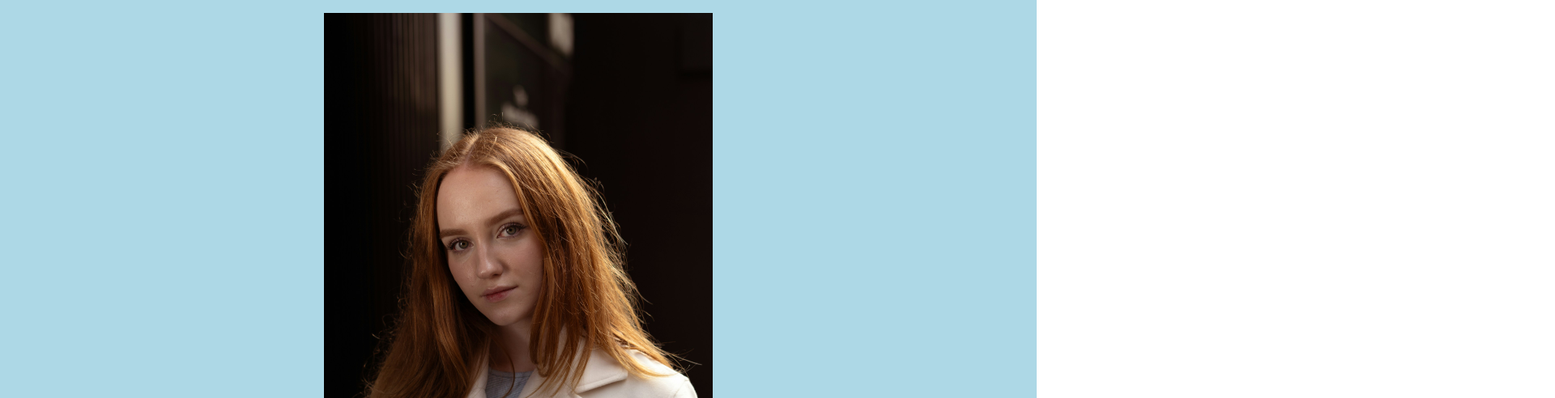
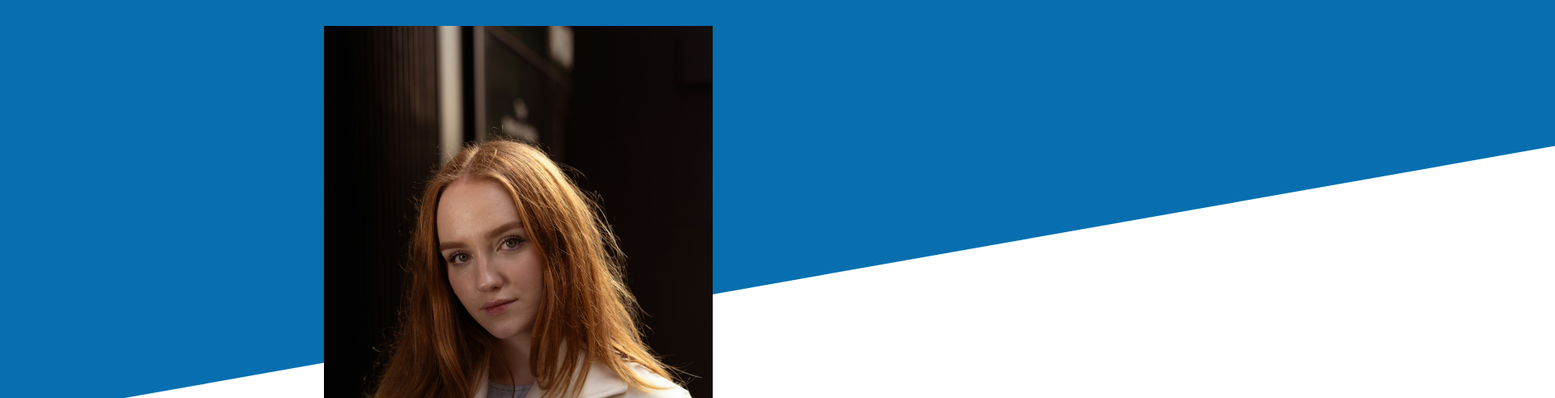
Before and after one commit to danilocasim/portfolio, a website built with webpack: page src/template/index.html in a window 1280 px wide. Shown: the top 492 px of the page at 81% size, 1920 px wide, since content can reach past the window. Built offline with nearby package versions, Linux system fonts and the light colour scheme.

Commit message:
style: add background color and tranform it to rotate

```diff
--- a/src/css/style.css
+++ b/src/css/style.css
@@ -14,26 +14,47 @@ body {
 }
 
 header {
-  background-color: lightblue;
   display: flex;
   justify-content: center;
   align-items: center;
   flex-direction: column;
   gap: 3rem;
-  padding: 1rem;
 }
 
 .profile-wrapper {
+  padding: 1rem;
+  display: flex;
+  justify-content: center;
+  flex-direction: column;
+  align-items: center;
+  gap: 3rem;
+  padding: 2rem;
+  width: 100vw;
+}
+
+.bg {
+  position: absolute;
+  top: -50%;
+  background-color: rgb(7, 111, 175);
+  height: 100%;
+  width: 1000vw;
+  z-index: -1;
+
+  transform: rotateZ(-10deg);
+}
+
+.profile {
+  /* float: left; */
   text-align: center;
   color: white;
   position: relative;
   max-width: 30rem;
 }
-.profile-wrapper img {
+.profile img {
   object-fit: cover;
 }
 
-.profile-wrapper h1 {
+.profile h1 {
   width: 100%;
   position: absolute;
   display: flex;
--- a/src/template/index.html
+++ b/src/template/index.html
@@ -10,27 +10,29 @@
   <body>
     <header>
       <div class="profile-wrapper">
+        <div class="bg"></div>
+        <div class="profile">
           <picture>
             <source
               media="(min-width: 600px)"
               srcset="../../public/images/profile-1920w.jpg"
             />
-
             <img src="../../public/images/profile-640w.jpg" alt="A girl" />
           </picture>
           <h1>Danilo Casim Jr</h1>
         </div>
         <div class="about-me">
-        <h2>About me</h2>
+          <h2>About Me</h2>
           <p>
             Lorem ipsum dolor sit amet consectetur adipiscing elit. Quisque
             faucibus ex sapien vitae pellentesque sem placerat. In id cursus mi
             pretium tellus duis convallis. Tempus leo eu aenean sed diam urna
             tempor. Pulvinar vivamus fringilla lacus nec metus bibendum egestas.
             Iaculis massa nisl malesuada lacinia integer nunc posuere. Ut
-          hendrerit semper vel class aptent taciti sociosqu. Ad litora torquent
-          per conubia nostra inceptos himenaeos.
+            hendrerit semper vel class aptent taciti sociosqu. Ad litora
+            torquent per conubia nostra inceptos himenaeos.
           </p>
+        </div>
       </div>
     </header>
     <main></main>
```
Lines whose indentation alone changed are shown as unchanged.
